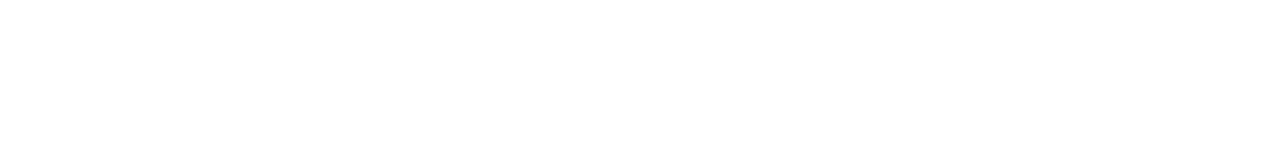
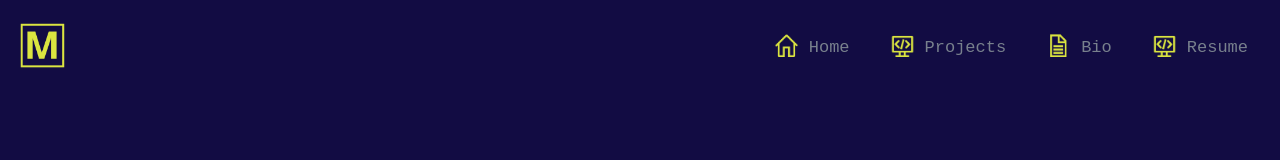
Before and after one commit to SupaDupaGuy/Resume-Website, a plain HTML site: page index.html in a window 1280 px wide. Drawn offline with Linux system fonts and the light colour scheme.

Commit message:
Added the nav bar

```diff
--- a/index.css
+++ b/index.css
@@ -0,0 +1,52 @@
+body {
+    background-color: #120C43;
+}
+
+nav {
+    background-color: #120C43;
+    position: fixed;
+    display: flex;
+    width: 100%;
+    height: auto;
+    font-size: 25px;
+    color: #78808d;
+    font-family: 'Robot Mono', monospace;
+}
+
+.subNav {
+    display: flex;
+    width: auto;
+    position: absolute;
+    right: 0px;
+}
+
+a {
+    text-decoration: none;
+}
+
+.navDiv {
+    display: flex;
+    width: auto;
+    margin-right: 40px;
+}
+
+.navLink {
+    font-size: 17px;
+    color: #78808d;
+    font-family: 'Robot Mono', monospace;
+    position: relative;
+    top: 13px;
+}
+
+.navIcon {
+    width: 25px;
+    height: 25px;
+    position: relative;
+    top: 24px;
+    margin-right: 10px;
+}
+
+#logoIcon {
+    width: 75px;
+    height: auto;
+}
--- a/index.html
+++ b/index.html
@@ -9,8 +9,42 @@
     <meta name="viewport" content="width=device-width, initial-scale=1.0">
     <link rel="stylesheet" href="index.css">
     <script src="index.js"></script>
+    <link rel="preconnect" href="https://fonts.googleapis.com">
+    <link rel="preconnect" href="https://fonts.gstatic.com" crossorigin>
+    <link href="https://fonts.googleapis.com/css2?family=Archivo+Black&family=Roboto+Mono&display=swap" rel="stylesheet">
 </head>
 <body>
-
+    <nav>
+        <!--logo-->
+        <a href="http://www.markuselmoreresume.me/">
+            <img id="logoIcon" src="Assets/MyResumeLogo-1.png">
+        </a>
+        <div class="subNav">
+        <a href="http://www.markuselmoreresume.me/">
+            <div title="Home" class="navDiv">
+                <img src="Assets/MyResumeLogo-Home.png" alt="Home Icon" class="navIcon">
+                <p class="navLink">Home</p>
+            </div>
+        </a>
+        <a href="">
+            <div title="My Projects" class="navDiv">
+                <img src="Assets/MyResumeLogo-Project.png" alt="Projects Icon" class="navIcon">
+                <p class="navLink">Projects</p>
+            </div>
+        </a>
+        <a href="">
+            <div title="My Bio" class="navDiv">
+                <img src="Assets/MyResumeLogo-Resume.png" alt="Bio Icon" class="navIcon">
+                <p class="navLink">Bio</p>
+            </div>
+        </a>
+        <a href="">
+            <div title="My Resume" class="navDiv">
+                <img src="Assets/MyResumeLogo-Project.png" alt="Resume Iocn" class="navIcon">
+                <p class="navLink">Resume</p>
+            </div>
+        </a>
+        </div>
+    </nav>
 </body>
 </html>
```
